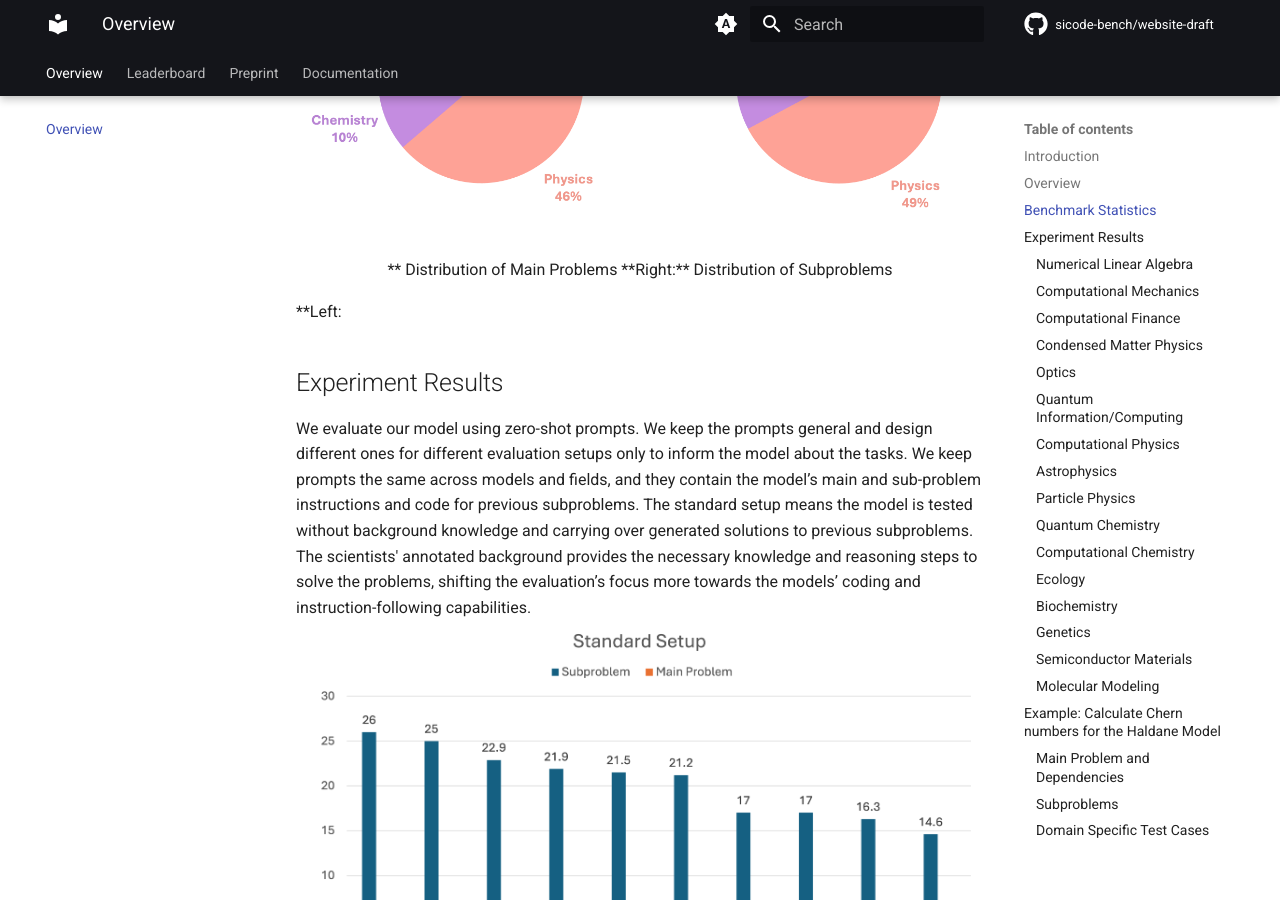
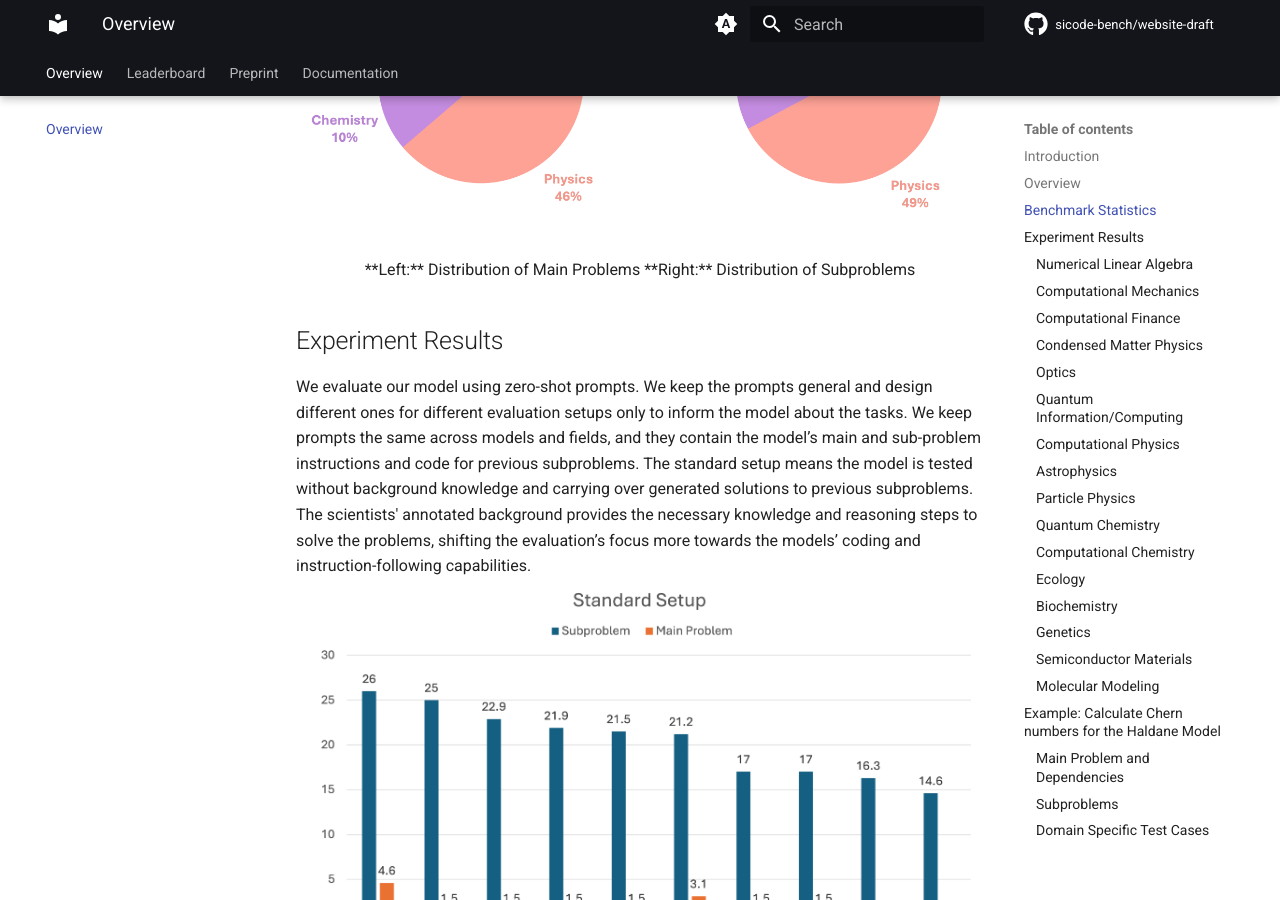
Before and after one commit to scicode-bench/scicode-bench.github.io, an MkDocs documentation site: the page built from docs/index.md, in a window 1280 px wide and 900 px high, scrolled down 2897 px. Built offline with MkDocs 1.6.1 and Material for MkDocs 9.7.7, drawn with Linux system fonts in a browser that asks for light colours; comment, search, counter and statistics services are not loaded.

Commit message:
Update index.md

```diff
--- a/docs/index.md
+++ b/docs/index.md
@@ -81,7 +81,7 @@ In designing test cases for evaluation, we incorporate domain-specific test case
 | **Material Science** | [Semiconductor Materials](#semiconductor-materials) (7), [Molecular Modeling](#molecular-modeling) (6)       |
 
 ![Image Title](figures/SciCode_chart.png)
-<p style="text-align: center;">** Distribution of Main Problems   **Right:** Distribution of Subproblems</p>**Left:
+<p style="text-align: center;">**Left:** Distribution of Main Problems   **Right:** Distribution of Subproblems</p>
 
 ## Experiment Results
 We evaluate our model using zero-shot prompts. We keep the prompts general and design different ones for different evaluation setups only to inform the model about the tasks. We keep prompts the same across models and fields, and they contain the model’s main and sub-problem instructions and code for previous subproblems. The standard setup means the model is tested without background knowledge and carrying over generated solutions to previous subproblems. The scientists' annotated background provides the necessary knowledge and reasoning steps to solve the problems, shifting the evaluation’s focus more towards the models’ coding and instruction-following capabilities.
```
